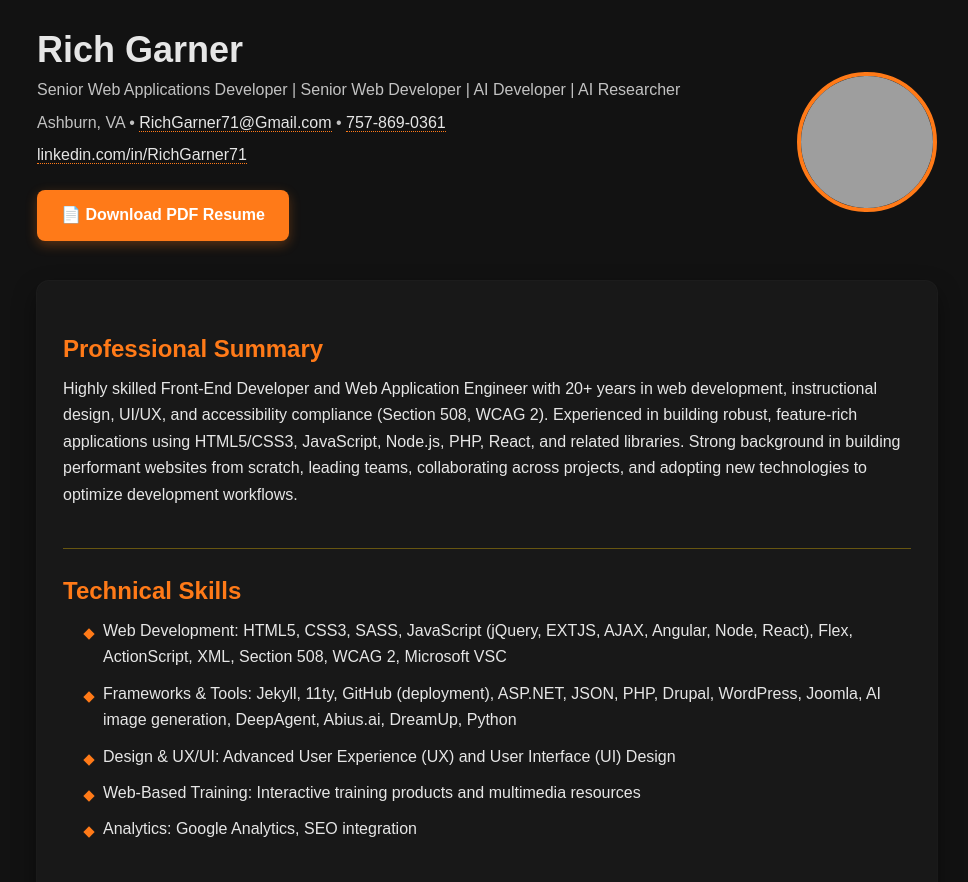
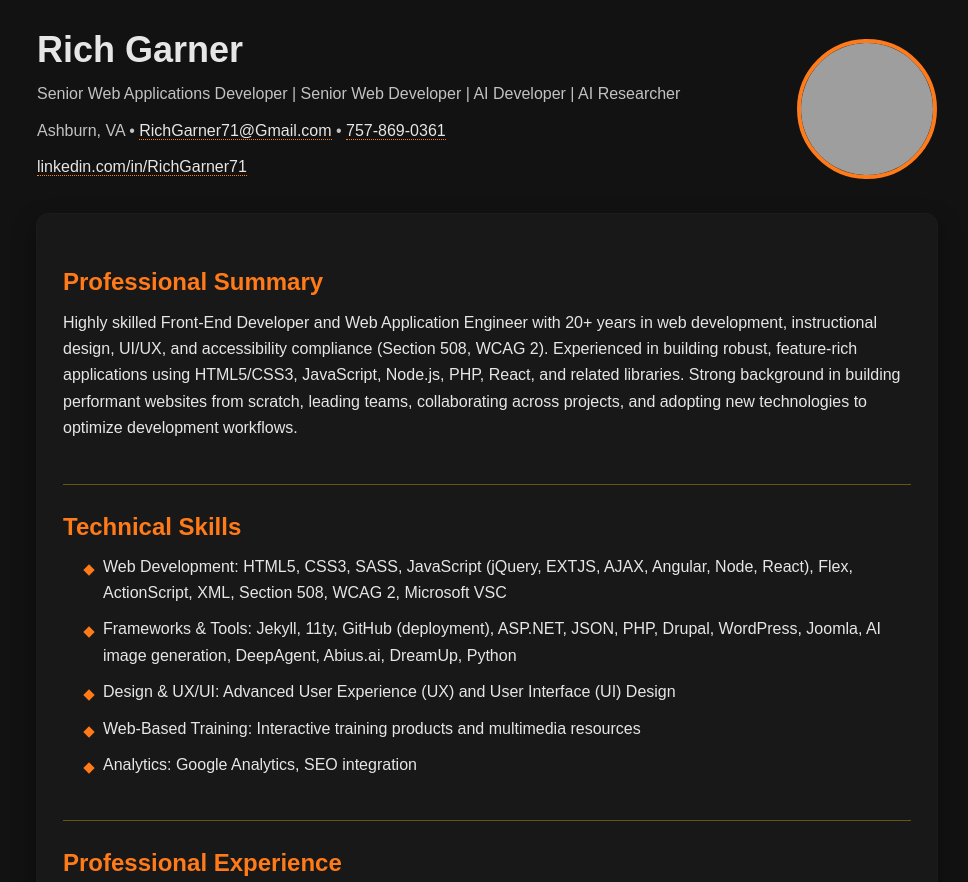
Before and after one commit to richgarner71/rich_garner_resume, a plain HTML site: page index.html in a window 1280 px wide. Shown: the top 882 px of the page, without its empty margins (153-1121 px from the left). Drawn offline with Linux system fonts and the light colour scheme; grey boxes are pictures that could not be loaded.

Commit message:
increased headers

```diff
--- a/index.html
+++ b/index.html
@@ -34,7 +34,7 @@
     gap: 18px;
     }
     header h1 { font-size: 2.25rem; margin: 0; line-height: 1.2; }
-    header p { color: var(--subtext); margin: 6px 0; }
+    header p { color: var(--subtext); margin: 10px 0; }
 
     .portrait {
     width: 132px; height: 132px;
@@ -107,7 +107,7 @@
     h2 { color: var(--accent); margin: 0 0 12px 0; line-height: 1.3; }
     h3 { margin: 18px 0 8px; line-height: 1.35; }
     h4 { margin: 4px 0 12px; color: var(--subtext); font-weight: normal; font-size: 0.95rem; }
-    p { margin: 8px 0; }
+    p { margin: 10px 0; }
     .h4b { margin: 4px 0 12px 12px; color: var(--subtext); font-weight: normal; font-size: 0.88rem; font-style:italic; }
 
 
@@ -181,7 +181,6 @@
     <p>Senior Web Applications Developer | Senior Web Developer | AI Developer | AI Researcher</p>
     <p>Ashburn, VA • <a href="mailto:RichGarner71@Gmail.com">RichGarner71@Gmail.com</a> • <a href="tel:7578690361">757-869-0361</a></p>
     <p><a href="https://linkedin.com/in/RichGarner71">linkedin.com/in/RichGarner71</a></p>
-    <a href="RichGarner_2025_SeniorWeb.pdf" download class="download-btn">📄 Download PDF Resume</a>
     </div>
     <!-- Portrait image -->
     <img src="richG.jpg" alt="Portrait of Rich Garner" class="portrait" />
```
Also changed, not shown: package-lock.json (added).
